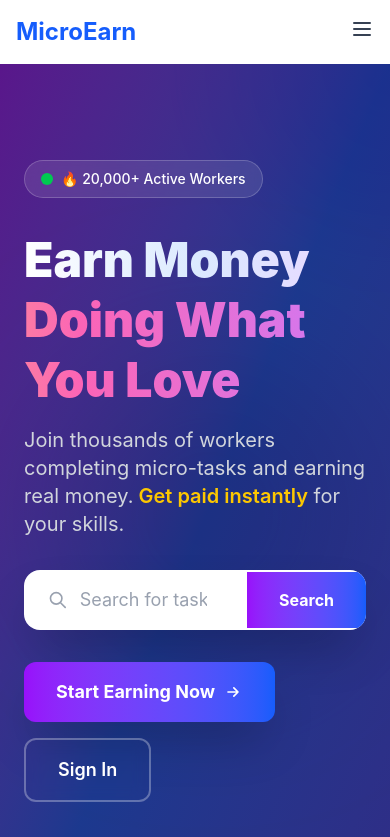
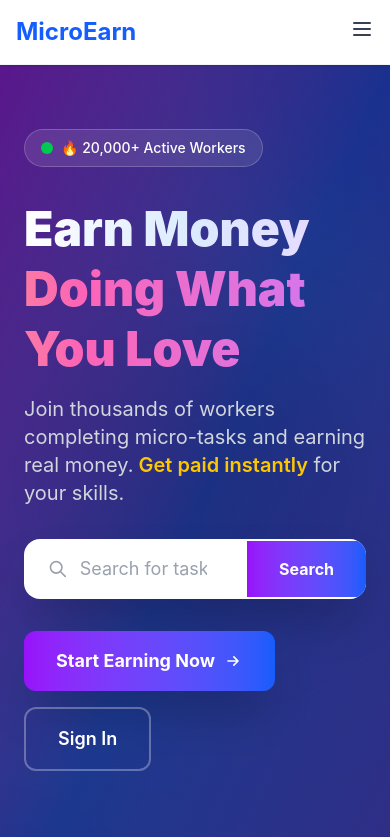
Before and after one commit to sabbirtanvir13/Micro-Earning-platform, a React (Vite) app in the folder client/: page / in a window 390 px wide. Shown: the top 837 px of the page. Built offline with nearby package versions, Linux system fonts and the light colour scheme; no server answers.

Commit message:
fix: adjust banner height and make navbar sticky

```diff
--- a/client/src/components/common/Header.jsx
+++ b/client/src/components/common/Header.jsx
@@ -19,7 +19,7 @@ const Header = () => {
   };
 
   return (
-    <header className="bg-white shadow-sm">
+    <header className="sticky top-0 z-50 bg-white/95 backdrop-blur-md shadow-sm border-b border-gray-100">
       <nav className="max-w-7xl mx-auto px-4 sm:px-6 lg:px-8">
         <div className="flex justify-between items-center h-16">
           <div className="flex items-center">
--- a/client/src/components/common/Hero.jsx
+++ b/client/src/components/common/Hero.jsx
@@ -41,7 +41,7 @@ const Hero = () => {
       {/* Grid Pattern Overlay */}
       <div className="absolute inset-0 bg-grid-pattern opacity-10"></div>
 
-      <div className="relative max-w-7xl mx-auto px-6 py-24 sm:py-32">
+      <div className="relative max-w-7xl mx-auto px-6 py-16 sm:py-20">
         <div className="grid grid-cols-1 lg:grid-cols-2 gap-12 items-center">
           {/* Left Content */}
           <div className="space-y-8">
```
